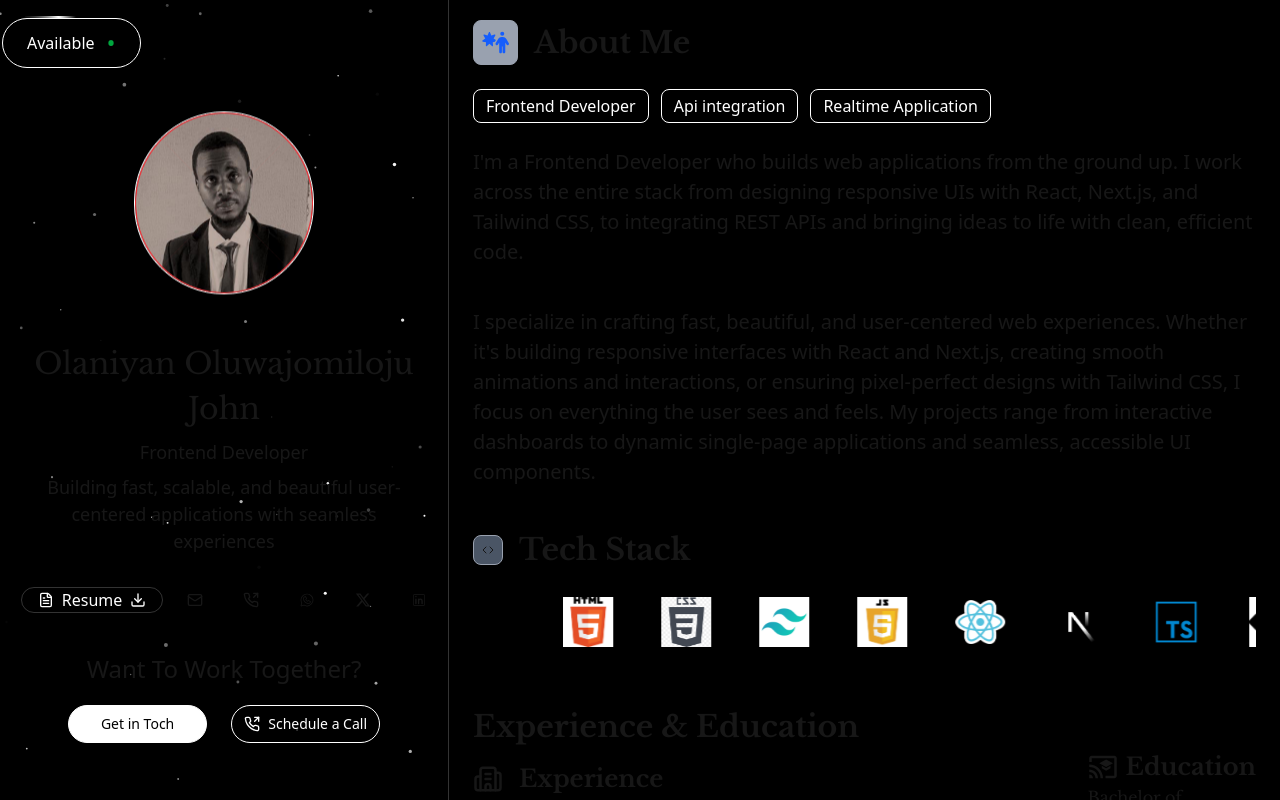
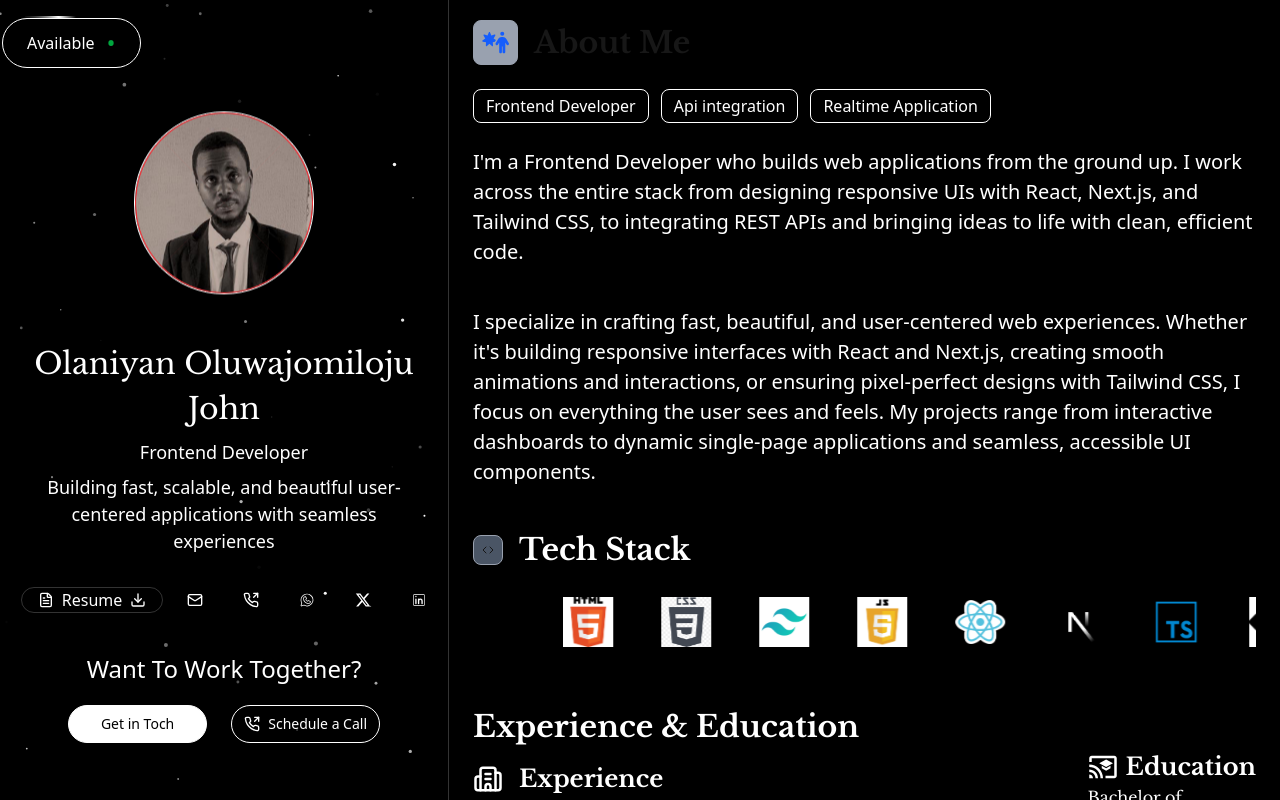
Before and after one commit to CodeArt001/my-portfolio, a Next.js app: page /Profile in a window 1280 px wide. Built offline with nearby package versions, Linux system fonts and the light colour scheme.

Commit message:
text-white added

```diff
--- a/src/app/Name/page.jsx
+++ b/src/app/Name/page.jsx
@@ -6,7 +6,7 @@ import { CiLinkedin } from "react-icons/ci";
 import { PiWhatsappLogoLight } from "react-icons/pi";
 export default function Name() {
   return (
-    <div className="text-center flex flex-col items-center justify-center px-6 ">
+    <div className="text-center flex flex-col items-center justify-center px-6 text-white">
       <div></div>
       <h1 className="mt-2 text-[30px] font-Nunito">
         Olaniyan Oluwajomiloju John
--- a/src/app/component/AboutUs.jsx
+++ b/src/app/component/AboutUs.jsx
@@ -25,13 +25,13 @@ const AboutUs = () => {
           Realtime Application
         </p>
       </div>
-      <div className="md:text-[20px] text-[16px] ">
+      <div className="md:text-[20px] text-[16px] text-white">
         I&apos;m a Frontend Developer who builds web applications from the
         ground up. I work across the entire stack from designing responsive UIs
         with React, Next.js, and Tailwind CSS, to integrating REST APIs and
         bringing ideas to life with clean, efficient code.
       </div>
-      <p className="py-10 md:text-[20px] text-[16px]">
+      <p className="py-10 md:text-[20px] text-[16px] text-white">
         I specialize in crafting fast, beautiful, and user-centered web
         experiences. Whether it&apos;s building responsive interfaces with React
         and Next.js, creating smooth animations and interactions, or ensuring
@@ -44,7 +44,7 @@ const AboutUs = () => {
           size={30}
           className="border border-gray-400 bg-gray-600 rounded-lg px-2 font-black"
         />
-        <h1 className="font-bold text-[30px]">Tech Stack</h1>
+        <h1 className="font-bold text-[30px] text-white">Tech Stack</h1>
       </div>
       <div className="overflow-hidden w-full">
         <div className="animate-marque flex gap-12 items-center py-6 w-max">
--- a/src/app/component/Experience.jsx
+++ b/src/app/component/Experience.jsx
@@ -3,7 +3,7 @@ import { MdCastForEducation } from "react-icons/md";
 
 const Experience = () => {
   return (
-    <div className="">
+    <div className="text-white">
       <h1 className="text-[30px] font-bold">Experience & Education</h1>
       <div className="flex flex-col xl:flex-row justify-between gap-2">
         <div>
```
